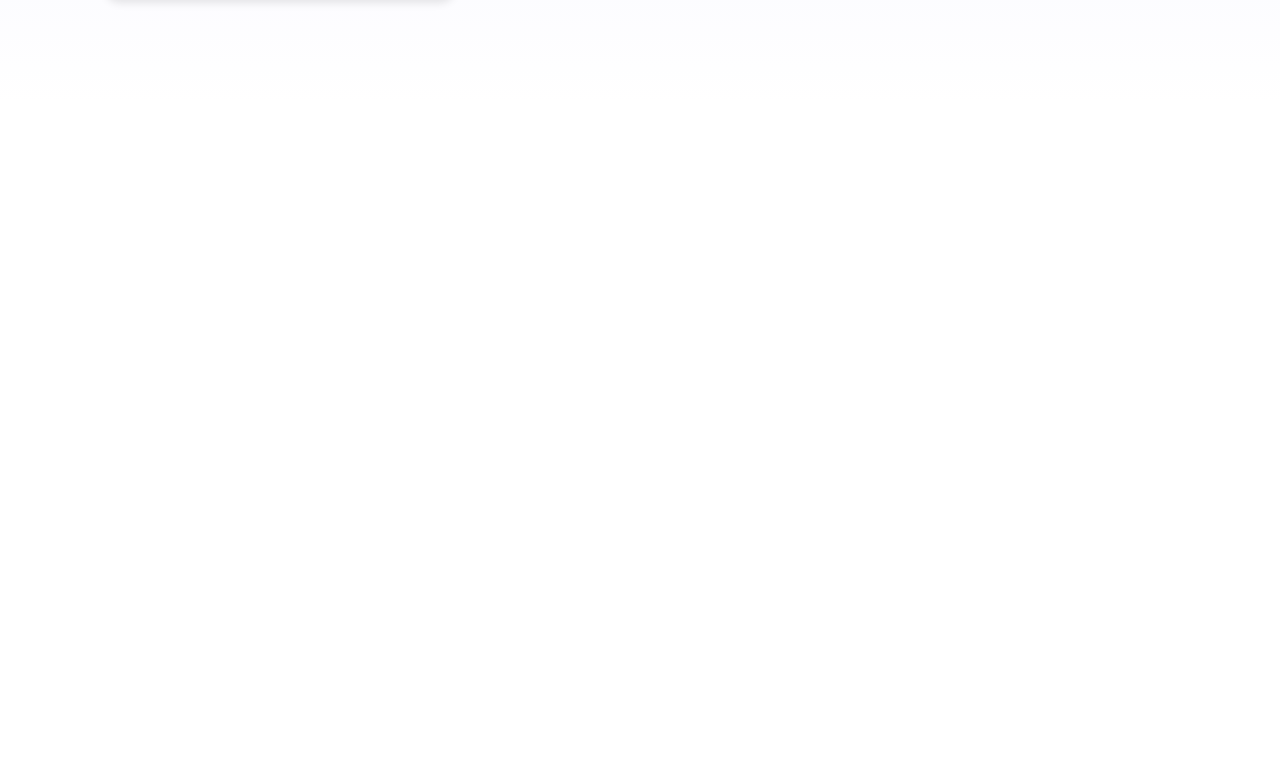
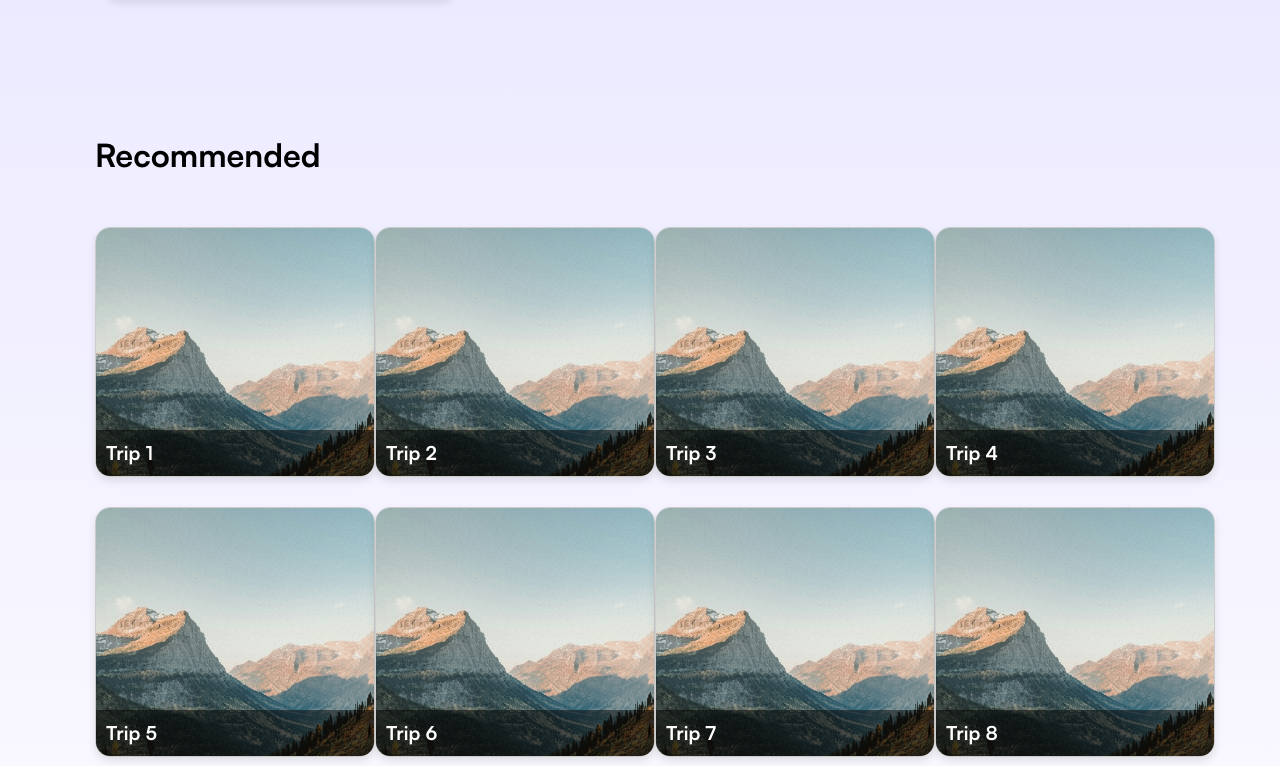
Before and after one commit to KarataevaAigerim/neotour, a React (Create React App) app: page / in a window 1280 px wide. Shown: the part 1714-2480 px from the top of the page. Before the commit the page ends 1818 px from the top, so only its background shows below. Built offline with nearby package versions, Linux system fonts and the light colour scheme.

Commit message:
built and styled the reccommended page

```diff
--- a/src/App.js
+++ b/src/App.js
@@ -3,6 +3,7 @@
 import LandingPage from './components/landing page/LandingPage';
 import Discover from './components/discover/Discover';
 import { BrowserRouter as Router, Route, Routes } from 'react-router-dom';
+import Recommended from './components/recommended/Recommended';
 
 const App = () => {
   return (
@@ -14,6 +15,7 @@
             <>
               <LandingPage />
               <Discover />
+              <Recommended/>
             </>
           }
         />
@@ -24,10 +26,7 @@
 
 export default App;
 
-// import './App.scss';
-// import LandingPage from './components/landing page/LandingPage';
-// import Discover from './components/discover/Discover';
-// import { BrowserRouter as Router, Route, Routes } from 'react-router-dom';
+
 
 // const App = () => {
 //   return (
@@ -40,6 +39,4 @@
 //   );
 // };
 
-// export default App;
-
 // use this for jumping to a different page
--- a/src/components/discover/discover.module.scss
+++ b/src/components/discover/discover.module.scss
@@ -34,6 +34,7 @@
 
   .tab button:hover {
     color: #6A62B7;
+
   }
 
   .tab button.active {
--- a/src/components/landing page/LandingPage.jsx
+++ b/src/components/landing page/LandingPage.jsx
@@ -1,5 +1,4 @@
 import React from 'react';
-// import mountainImage from '../styles/images/image.png';
 import character from '../styles/svg/Character.svg';
 import styles from './landingPage.module.scss';
 
--- a/src/components/recommended/Recommended.jsx
+++ b/src/components/recommended/Recommended.jsx
@@ -0,0 +1,36 @@
+import React from 'react';
+import styles from './recommended.module.scss';
+import image from '../styles/images/image 5.png';
+
+const trips = [
+  { name: 'Trip 1', img: image },
+  { name: 'Trip 2', img: image },
+  { name: 'Trip 3', img: image },
+  { name: 'Trip 4', img: image },
+  { name: 'Trip 5', img: image },
+  { name: 'Trip 6', img: image },
+  { name: 'Trip 7', img: image },
+  { name: 'Trip 8', img: image },
+  { name: 'Trip 9', img: image },
+  { name: 'Trip 10', img: image },
+  { name: 'Trip 11', img: image },
+  { name: 'Trip 12', img: image },
+];
+
+const Recommended = () => {
+  return (
+    <div className={styles.main}>
+      <h1 className={styles.h1}>Recommended</h1>
+      <div className={styles.grid}>
+        {trips.map((trip, index) => (
+          <div key={index} className={styles.card}>
+            <img src={trip.img} alt={trip.name} className={styles.image} />
+            <h3 className={styles.h3}>{trip.name}</h3>
+          </div>
+        ))}
+      </div>
+    </div>
+  );
+};
+
+export default Recommended;
--- /dev/null
+++ b/src/components/recommended/recommended.module.scss
@@ -0,0 +1,59 @@
+.main {
+    padding: 30px;
+    margin: 65px;
+  }
+
+  .h1 {
+    text-align: start;
+    margin-bottom: 50px;
+  }
+
+  .grid {
+    display: grid;
+    grid-template-columns: repeat(4, 1fr);
+    justify-items: center;
+
+  }
+
+  .card {
+    position: relative;
+    border: 1px solid #ccc;
+    border-radius: 15px;
+    width: 280px;
+    height: 250px;
+    box-shadow: 0 4px 8px rgba(0, 0, 0, 0.1);
+    overflow: hidden;
+    cursor: pointer;
+    margin-bottom: 30px;
+  }
+
+  .card:hover {
+    box-shadow: 0 8px 16px rgba(0, 0, 0, 0.2);
+  }
+
+  .card:hover .image {
+    filter: brightness(0.9);
+  }
+
+
+
+  .image {
+    width: 100%;
+    height: auto;
+  }
+
+
+  .h3 {
+    position: absolute;
+    bottom: 0;
+    left: 0;
+    width: 100%;
+    background-color: rgba(0, 0, 0, 0.5);
+    color: white;
+    padding: 10px;
+    margin: 0;
+    font-size: 1.2em;
+    text-align: left;
+    border-bottom-left-radius: 15px;
+    border-bottom-right-radius: 15px;
+  }
```
